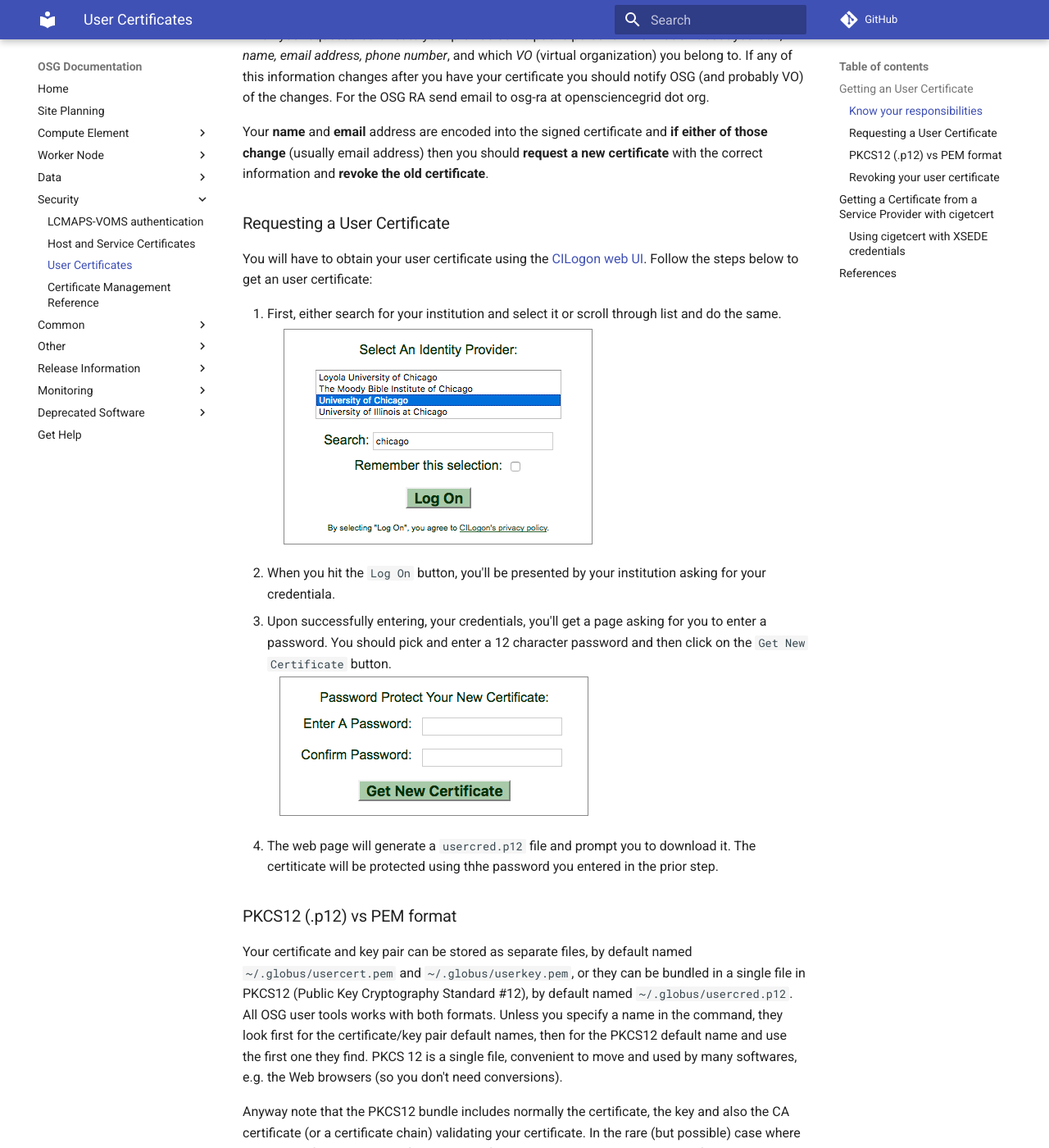
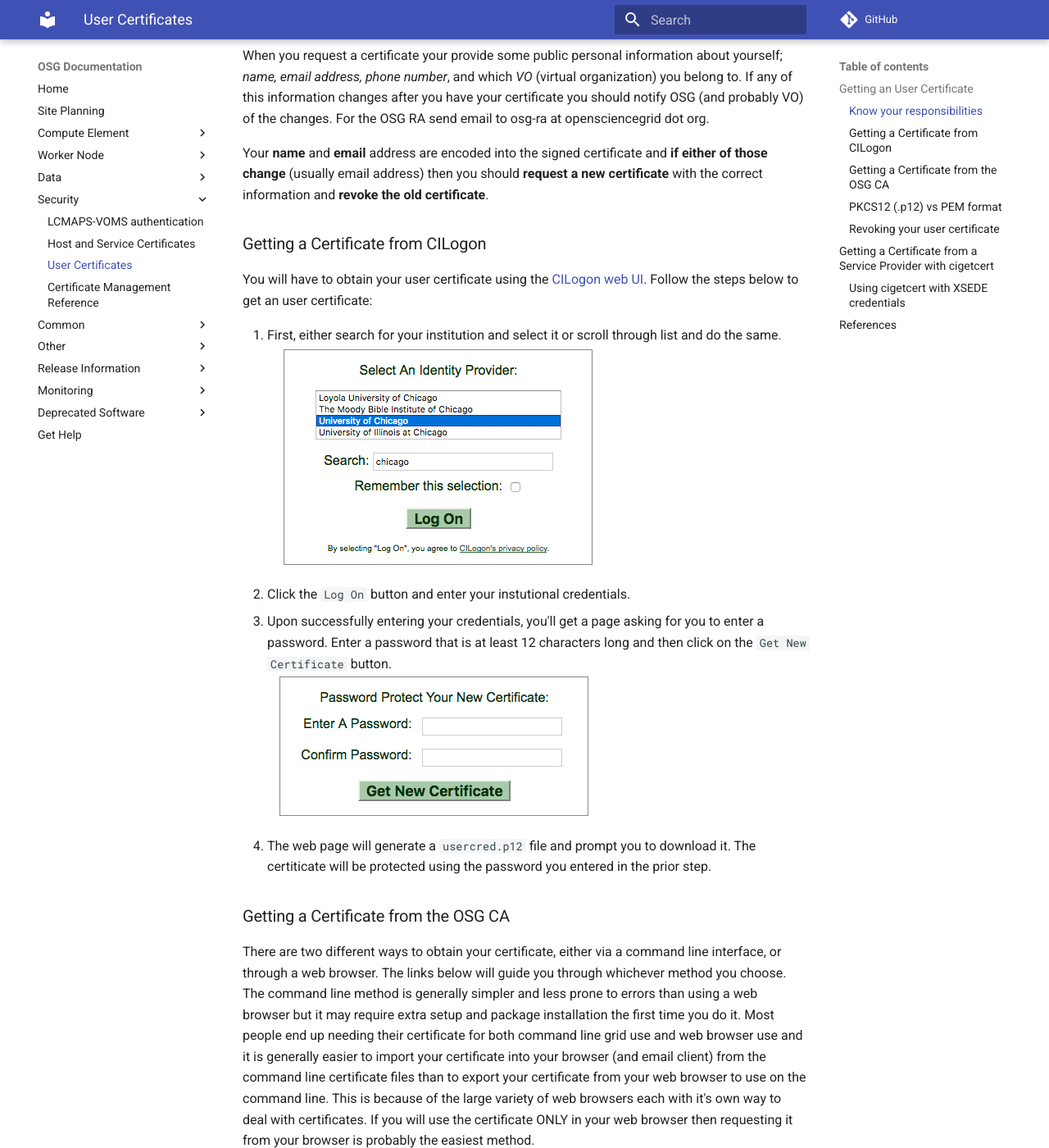
Before and after one commit to osg-htc/docs, an MkDocs documentation site: the page built from docs/security/user-certs.md, in a window 1280 px wide and 1400 px high, scrolled down 546 px. Shown: the whole window at 82% size. Built offline with MkDocs 1.6.1 and Material for MkDocs 9.7.7, drawn with Linux system fonts in a browser that asks for light colours; comment, search, counter and statistics services are not loaded; old or Windows-style settings are respelled for this version of MkDocs; some of the changed text lies outside the part shown.

Commit message:
Update to incorporate Brian's comments

```diff
--- a/docs/security/user-certs.md
+++ b/docs/security/user-certs.md
@@ -10,7 +10,8 @@ Getting an User Certificate
 ---------------------------
 
 This section describes how to get and set up a personal certificate to use on OSG.
-Your user certificate will be issued by CILogon or by XSEDE.
+Currently you can get a certificate from either the OSG CA or from CILogon.
+After May 31st, you will only be able to get a certificate issued by CILogon.
 Other CAs may be used; if your virtual organization (VO) requires that you get a certificate from a different CA, [contact your VO Support Center](http://www.opensciencegrid.org/?pid=1000187) for instructions.
 
 ### Know your responsibilities
@@ -19,19 +20,30 @@ When you request a certificate your provide some public personal information abo
 
 Your **name** and **email** address are encoded into the signed certificate and **if either of those change** (usually email address) then you should **request a new certificate** with the correct information and **revoke the old certificate**.
 
-### Requesting a User Certificate
+### Getting a Certificate from CILogon
 
 You will have to obtain your user certificate using the [CILogon web UI](https://cilogon.org/).
 Follow the steps below to get an user certificate:
 
 1. First, either search for your institution and select it or scroll through list and do the same. <br>![Institution Selection](/img/cilogon_select_idp.png)
-1. When you hit the `Log On` button, you'll be presented by your institution asking for your credentiala.
-1. Upon successfully entering, your credentials, you'll get a page asking for you to enter a password.  You should pick
-and enter a 12 character password and then click on the `Get New Certificate` button.<br>![Password entry](/img/cilogon_cert_password.png)
+1. Click the `Log On` button and enter your instutional credentials.
+1. Upon successfully entering your credentials, you'll get a page asking for you to enter a password.  Enter a password that is at least 12 characters long and then click on the `Get New Certificate` button.<br>![Password entry](/img/cilogon_cert_password.png)
 1. The web page will generate a `usercred.p12` file and prompt you to download it.  The certiticate will be protected
-using thhe password you entered in the prior step.
+using the password you entered in the prior step.
 
+### Getting a Certificate from the OSG CA
 
+There are two different ways to obtain your certificate, either via a command line interface, or through a web browser.
+The links below will guide you through whichever method you choose.
+The command line method is generally simpler and less prone to errors than using a web browser but it may require extra
+setup and package installation the first time you do it.
+Most people end up needing their certificate for both command line grid use and web browser use and it is generally
+easier to import your certificate into your browser (and email client) from the command line certificate files than to
+export your certificate from your web browser to use on the command line.
+This is because of the large variety of web browsers each with it's own way to deal with certificates. If you will use
+the certificate ONLY in your web browser then requesting it from your browser is probably the easiest method.
+
+[Get or renew a certificate with command line interface.](/security/certificate-management.md)
 
 ### PKCS12 (.p12) vs PEM format
 
```
